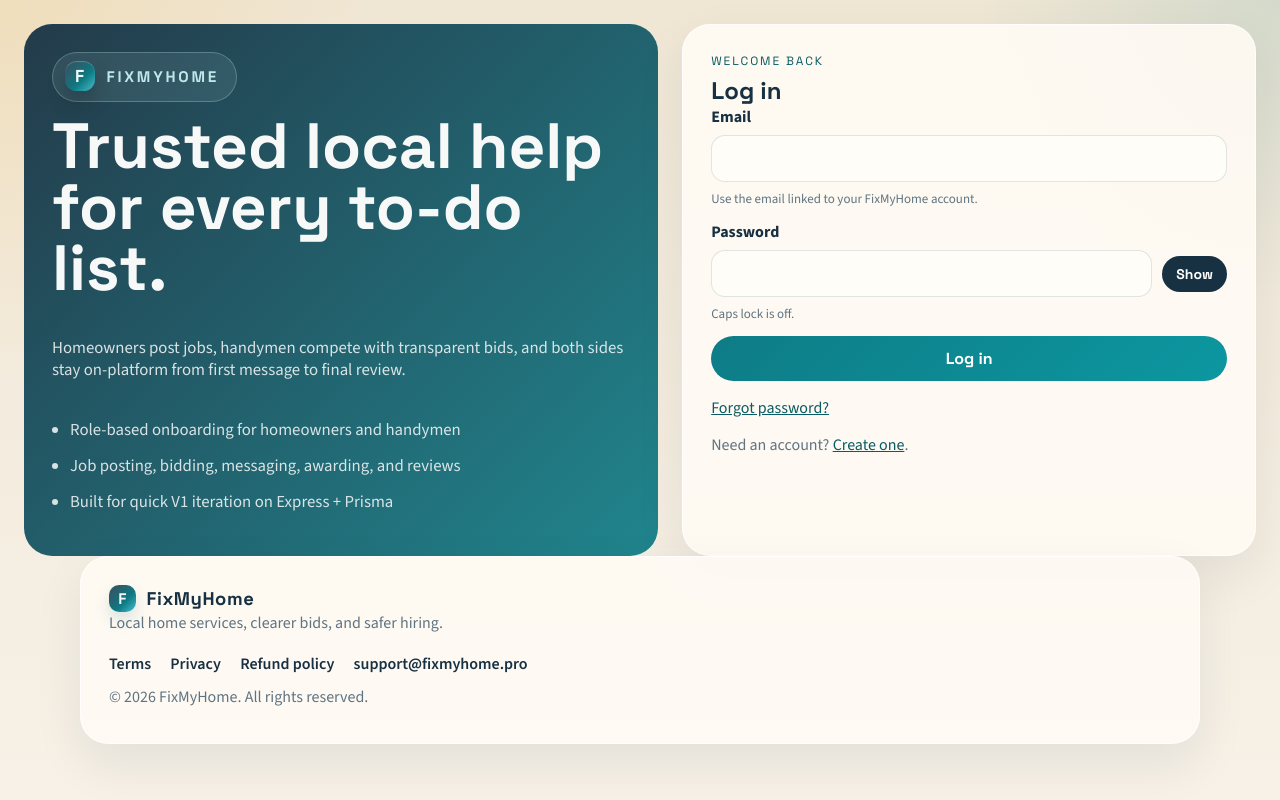
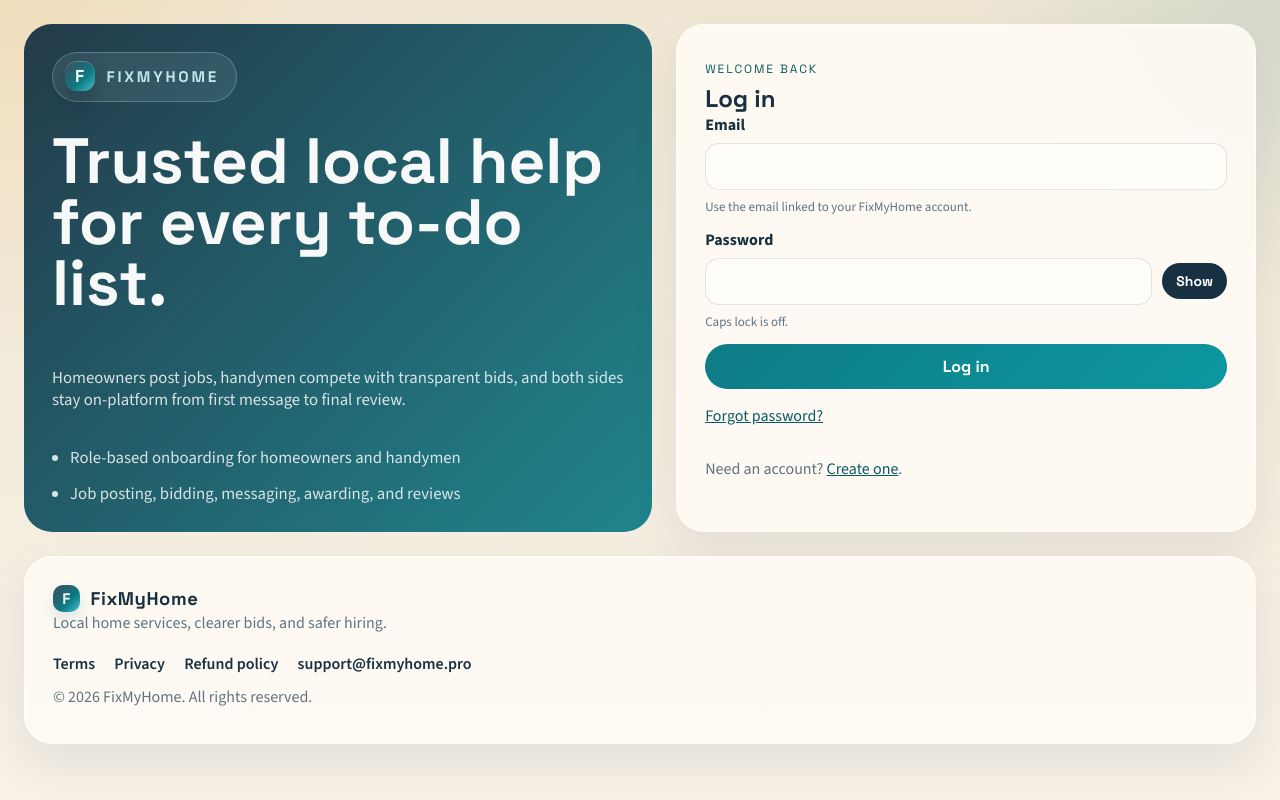
Before and after one commit to seuth325/FixMyHome, a Node server app: page /login in a window 1280 px wide. Run offline with Node 20, Linux system fonts and the light colour scheme.

Commit message:
Tighten login hero layout

```diff
--- a/public/styles.css
+++ b/public/styles.css
@@ -182,6 +182,11 @@ img {
   grid-template-columns: 1fr 1fr;
 }
 
+.auth-shell-login {
+  grid-template-columns: minmax(0, 1.04fr) minmax(0, 0.96fr);
+  align-items: stretch;
+}
+
 .auth-theme-toggle {
   position: fixed;
   top: 24px;
@@ -285,6 +290,12 @@ img {
   padding: 28px;
 }
 
+.auth-card-login {
+  display: flex;
+  flex-direction: column;
+  justify-content: center;
+}
+
 .flash {
     padding: 16px 20px;
     margin-bottom: 18px;
@@ -327,6 +338,7 @@ img {
 
 .auth-highlights {
   padding-left: 18px;
+  margin: 0;
 }
 
 .auth-role-grid {
@@ -2066,6 +2078,11 @@ body[data-theme='dark'] select {
   gap: 0.75rem;
 }
 
+.auth-body .site-footer {
+  width: min(1240px, 100%);
+  margin-top: 24px;
+}
+
 .site-footer-brand {
   display: inline-flex;
   align-items: center;
--- a/views/login.ejs
+++ b/views/login.ejs
@@ -12,7 +12,7 @@
   <%- include('partials/favicon-head') %>
 </head>
 <body class="site-body auth-body">
-  <main class="auth-shell">
+  <main class="auth-shell auth-shell-login">
     <section class="auth-hero">
       <a href="/" class="brand-mark brand-mark-light" aria-label="Go to FixMyHome home page">FixMyHome</a>
       <h1>Trusted local help for every to-do list.</h1>
@@ -20,11 +20,10 @@
       <ul class="auth-highlights">
         <li>Role-based onboarding for homeowners and handymen</li>
         <li>Job posting, bidding, messaging, awarding, and reviews</li>
-        <li>Built for quick V1 iteration on Express + Prisma</li>
       </ul>
     </section>
 
-    <section class="auth-card app-card">
+    <section class="auth-card app-card auth-card-login">
       <div class="auth-card-head">
         <p class="eyebrow">Welcome back</p>
         <h2>Log in</h2>
```
